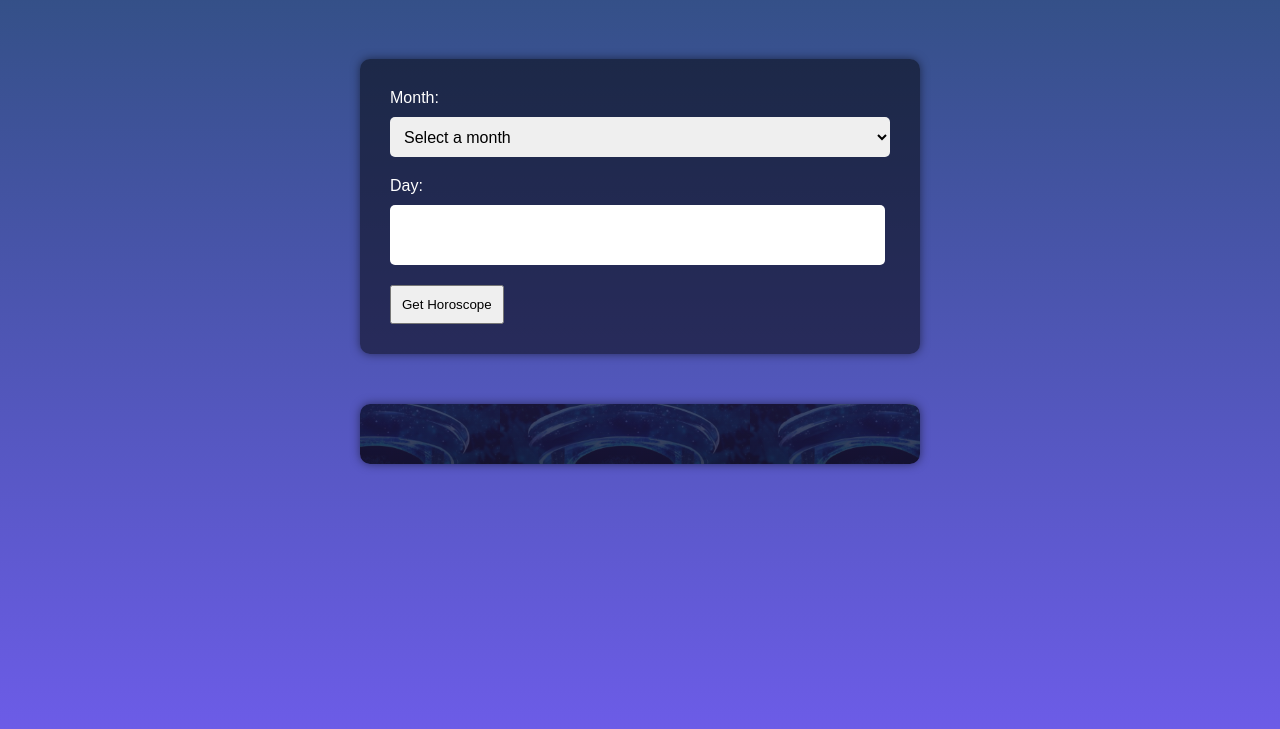
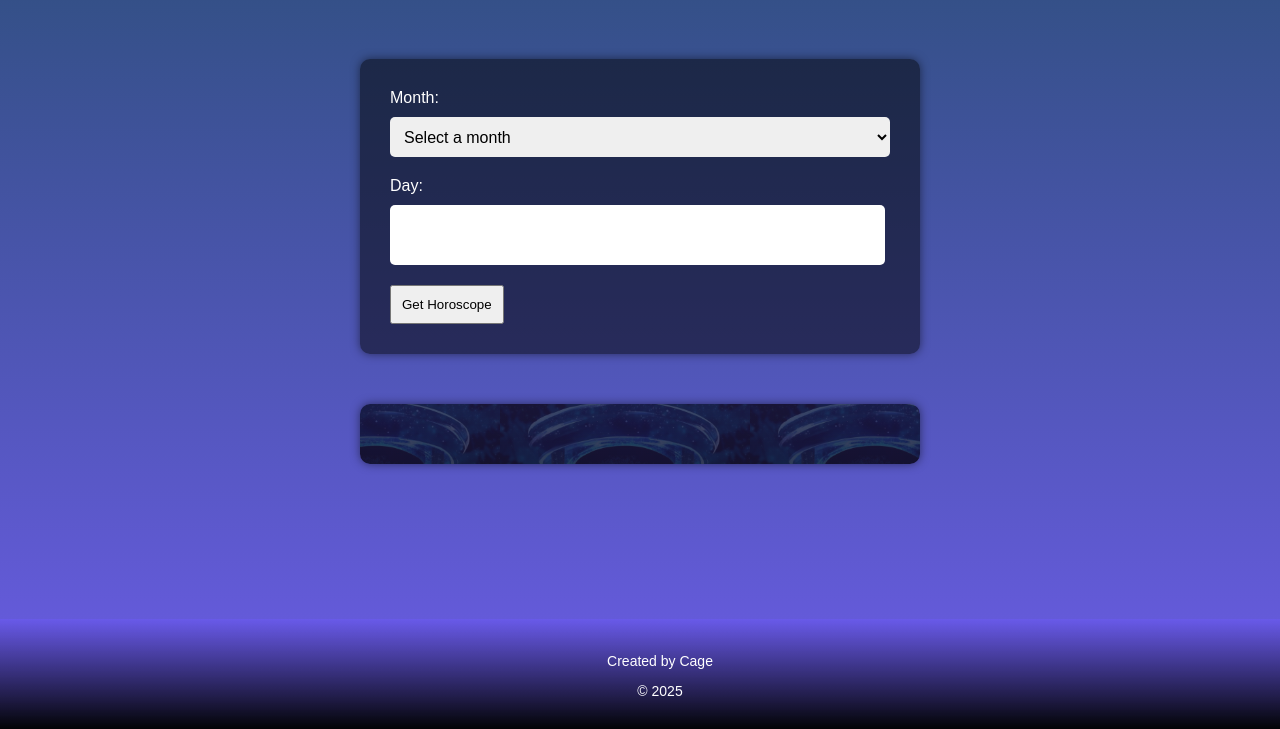
Before and after one commit to KayanjaJohn/ZoDict-, a plain HTML site: page index.html in a window 1280 px wide. Shown: the part 71-800 px from the top of the page. Drawn offline with Linux system fonts and the light colour scheme.

Commit message:
first commit

```diff
--- a/index.html
+++ b/index.html
@@ -34,6 +34,10 @@
             </form>
             <div id="horoscope-result"></div>
         </div>
+        <footer>
+            <p>Created by Cage</p>
+            <p>&copy; 2025</p>
+        </footer>
         <script src="script.js"></script>
     </body>
 
--- a/style.css
+++ b/style.css
@@ -82,11 +82,30 @@ button{
     top: 10%;
     right: 0;
     left: 0;
+
 }
 
 #horoscope-result h2 {
     margin-top: 0;
 }
+
+
+footer {
+    background:linear-gradient(to top, rgb(2, 3, 5), rgb(110, 91, 250, 0.5));
+    color: #fff;
+    text-align: center;
+    padding: 20px;
+    position: fixed;
+    bottom: 0;
+    top: 50;
+    width: 100%;
+    font-size: 14px;
+}
+
+footer p {
+    margin-bottom: 10px;
+}
+
 
 /* Media Queries */
 
```
